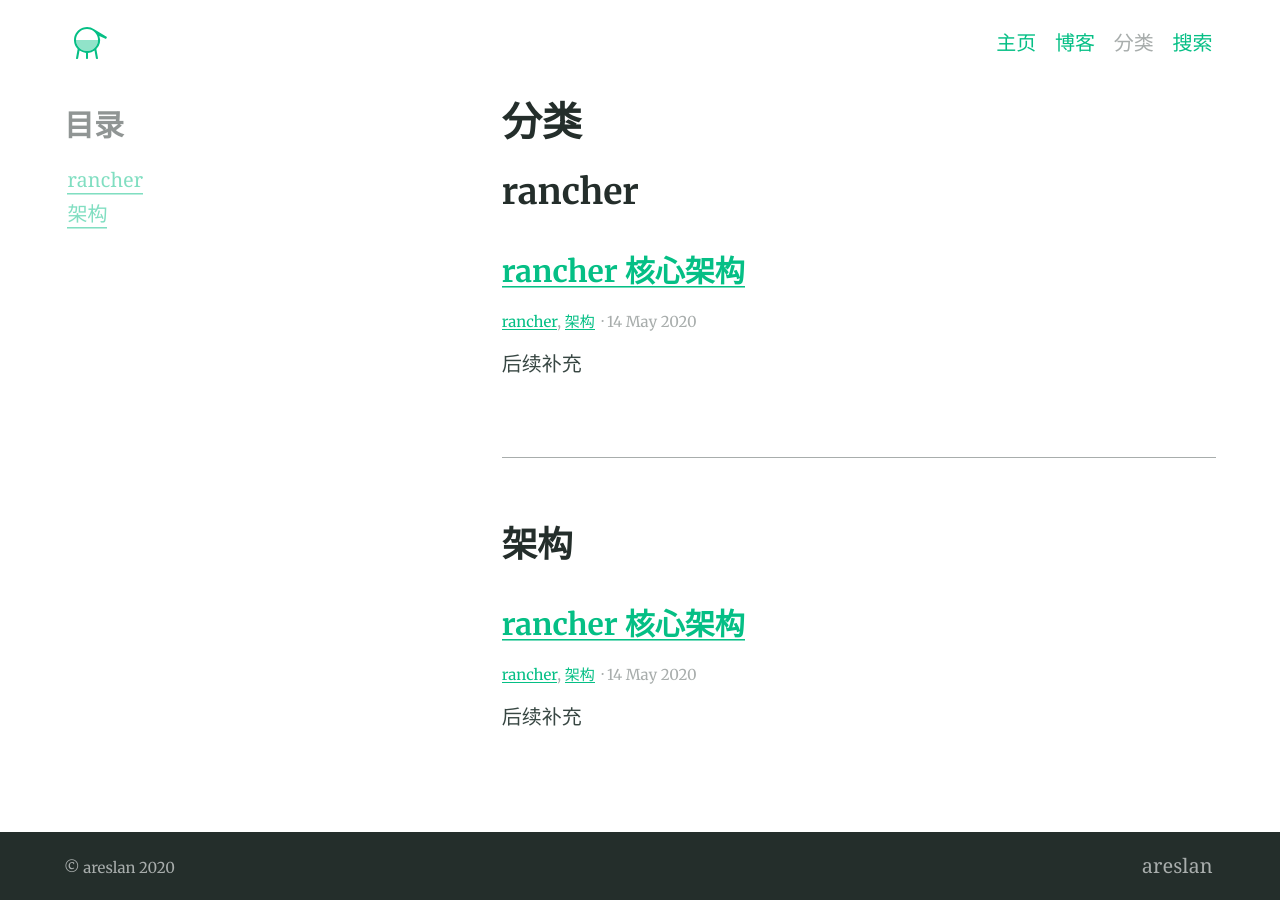
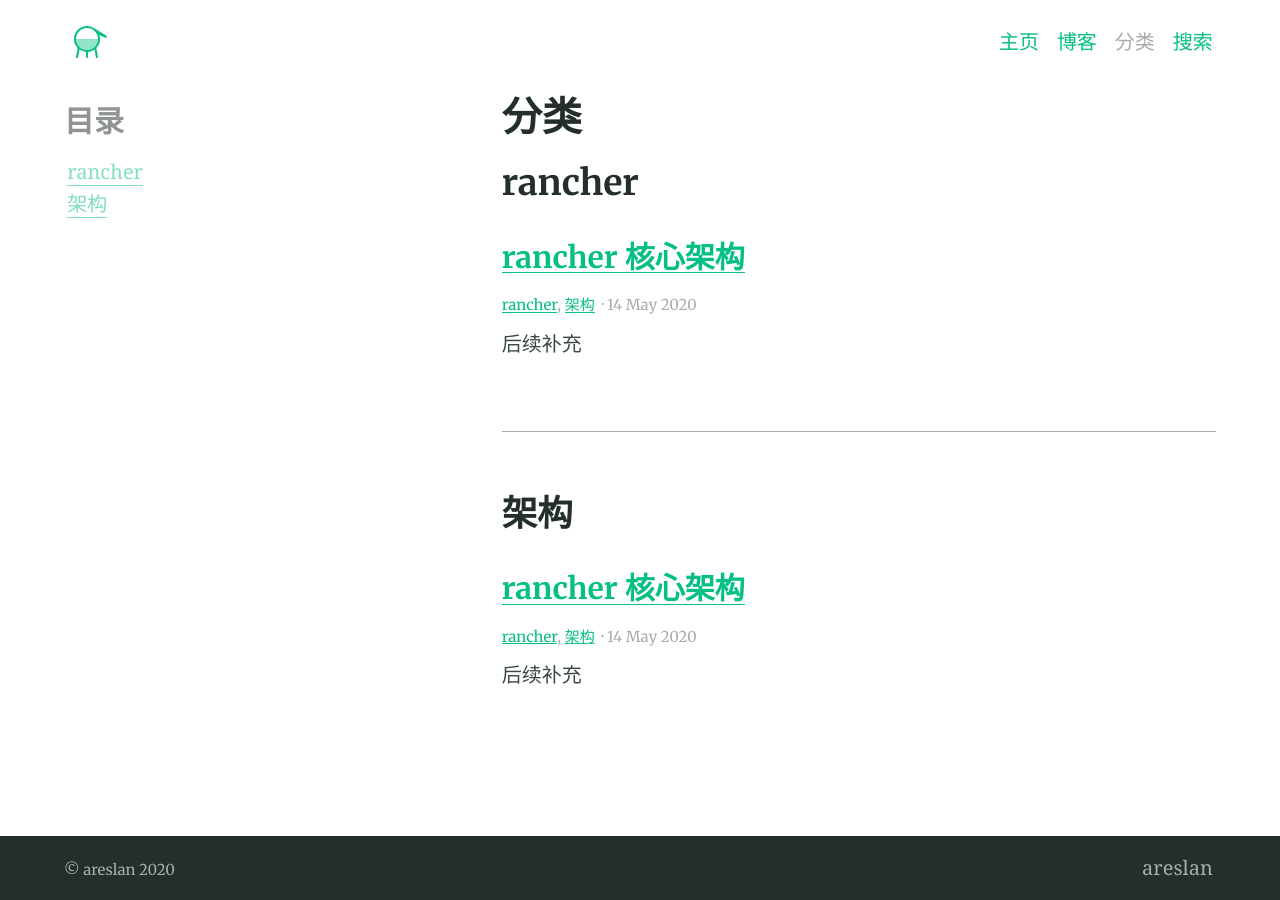
Before and after one commit to areslan1122/areslan1122.github.io, a Jekyll site: the page built from categories.md, in a window 1280 px wide. Built offline with Jekyll 4.4.1, drawn with Linux system fonts in a browser that asks for light colours.

Commit message:
change text size

```diff
--- a/_sass/sassline-base/_variables.scss
+++ b/_sass/sassline-base/_variables.scss
@@ -16,11 +16,11 @@ $breakpoints: (
 // Root font-sizes for each breakpoint. Set to half desired line-height of body text.
 // ! Make sure to have as many sizes as breakpoints above.
 $rootsizes: (
-  rootsize-0: 12,   // 24px line-height body text
-  rootsize-1: 14,   // 28px line-height body text
-  rootsize-2: 15,   // 30px line-height body text
-  rootsize-3: 17,   // 34px line-height body text
-  rootsize-4: 19    // 38px line-height body text
+  rootsize-0: 10,   // 24px line-height body text
+  rootsize-1: 12,   // 28px line-height body text
+  rootsize-2: 14,   // 30px line-height body text
+  rootsize-3: 16,   // 34px line-height body text
+  rootsize-4: 18    // 38px line-height body text
 ) !default;
 
 // Set the optimum line-length for your text (based on typeface).
```
